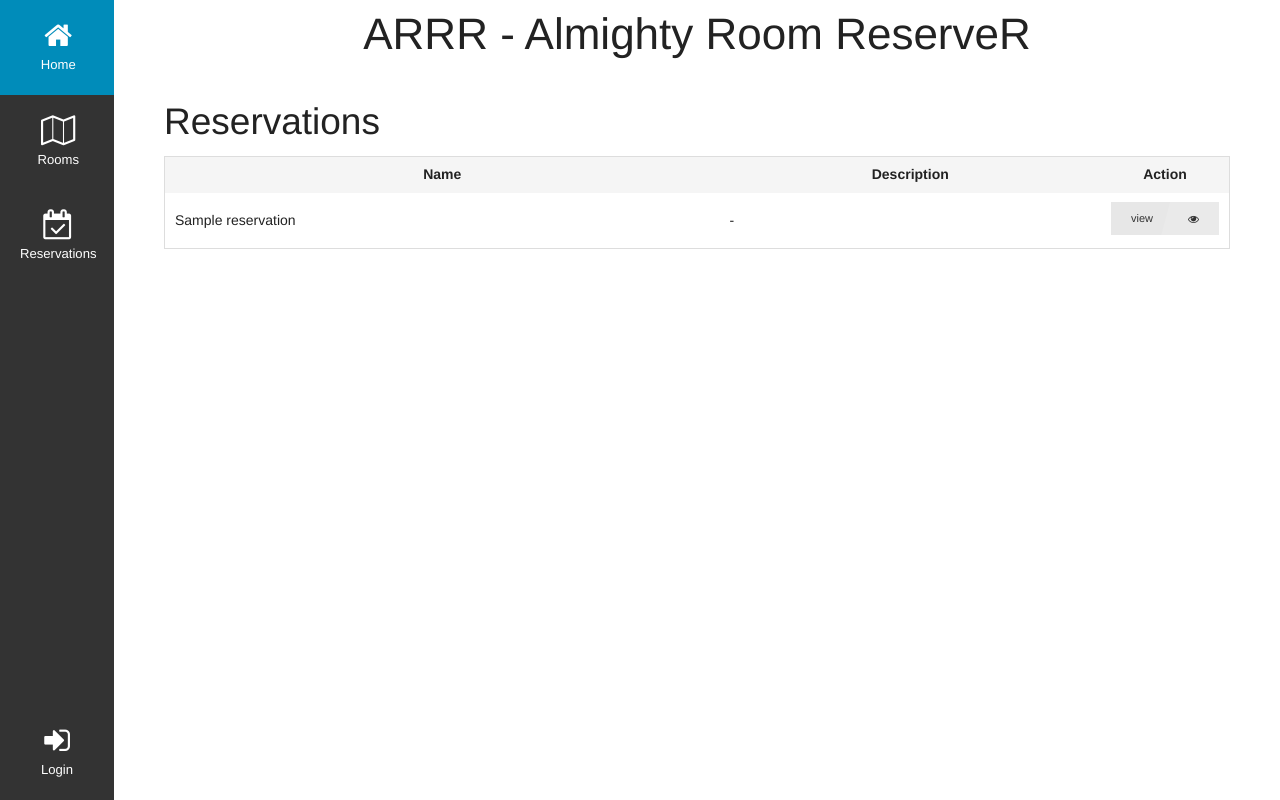
After one commit to kviktor/arrr, a Django app: page /reservation/list/ in a window 1280 px wide. The commit adds this page. Run offline with Django 3.2, Linux system fonts and the light colour scheme; tables that the repository leaves empty hold one stand-in row (values such as "Sample post"); some libraries are stand-ins or nearby versions.

Commit message:
arrr: add basic reservation CRUD

```diff
--- a/arrr/arrr/models.py
+++ b/arrr/arrr/models.py
@@ -12,6 +12,9 @@ class Room(TimeStampedModel):
     description = TextField(blank=True)
     creator = ForeignKey(User, related_name='created_rooms')
 
+    def __str__(self):
+        return self.name
+
     def get_absolute_url(self):
         return reverse("room-detail", kwargs={'slug': self.slug})
 
@@ -21,3 +24,6 @@ class Reservation(TimeFramedModel):
     is_public = BooleanField(default=False)
     room = ForeignKey(Room)
     reserver = ForeignKey(User, related_name='reservations')
+
+    def get_absolute_url(self):
+        return reverse("reservation-detail", kwargs={'pk': self.pk})
--- a/arrr/arrr/urls.py
+++ b/arrr/arrr/urls.py
@@ -9,6 +9,8 @@ from .views import (
     home,
     RoomCreateView, RoomDetailView, RoomListView, RoomEditView, RoomDeleteView,
     UserRegisterView,
+    ReservationCreateView, ReservationDetailView, ReservationListView,
+    ReservationEditView, ReservationDeleteView,
 )
 
 urlpatterns = patterns(
@@ -24,6 +26,18 @@ urlpatterns = patterns(
         RoomEditView.as_view(), name="room-edit"),
     url(r'^room/(?P<slug>[A-Za-z0-9\-]+)/delete/$',
         RoomDeleteView.as_view(), name="room-delete"),
+
+    url(r'^reservation/create/$', ReservationCreateView.as_view(),
+        name="reservation-create"),
+    url(r'^reservation/list/$', ReservationListView.as_view(),
+        name="reservation-list"),
+    url(r'^reservation/(?P<pk>\d+)/$',
+        ReservationDetailView.as_view(), name="reservation-detail"),
+    url(r'^reservation/(?P<pk>\d+)/edit/$',
+        ReservationEditView.as_view(), name="reservation-edit"),
+    url(r'^reservation/(?P<pk>\d+)/delete/$',
+        ReservationDeleteView.as_view(), name="reservation-delete"),
+
     url('^register/$', UserRegisterView.as_view(), name="register"),
     url('^', include('django.contrib.auth.urls')),
 
--- a/arrr/arrr/views.py
+++ b/arrr/arrr/views.py
@@ -11,8 +11,8 @@ from django.views.generic import (
 from braces.views import LoginRequiredMixin
 from braces.views import StaffuserRequiredMixin
 
-from .models import Room
-from .forms import RoomForm, UserRegisterForm
+from .models import Room, Reservation
+from .forms import RoomForm, UserRegisterForm, ReservationForm
 
 
 def home(request):
@@ -68,3 +68,38 @@ class UserRegisterView(SuccessMessageMixin, CreateView):
 
     def get_success_url(self):
         return reverse("home")
+
+
+class ReservationListView(ListView):
+    model = Reservation
+    template_name = "reservation-list.html"
+
+
+class ReservationCreateView(LoginRequiredMixin, CreateView):
+    model = Reservation
+    form_class = ReservationForm
+    template_name = "reservation-create.html"
+
+    def form_valid(self, form):
+        room = form.save(commit=False)
+        room.reserver = self.request.user
+        return super().form_valid(form)
+
+
+class ReservationDetailView(DetailView):
+    model = Reservation
+    template_name = "reservation-detail.html"
+
+
+class ReservationEditView(LoginRequiredMixin, UpdateView):
+    model = Reservation
+    form_class = ReservationForm
+    template_name = "reservation-edit.html"
+
+
+class ReservationDeleteView(LoginRequiredMixin, DeleteView):
+    model = Reservation
+    template_name = "base-delete.html"
+
+    def get_success_url(self):
+        return reverse("reservation-list")
--- a/arrr/templates/base.html
+++ b/arrr/templates/base.html
@@ -44,7 +44,7 @@
               <i class="fa fa-map-o"></i>
               <label>{% trans "Rooms" %}</label>
             </a>
-            <a class="item">
+            <a class="item" href="{% url "reservation-list" %}">
               <i class="fa fa-calendar-check-o"></i>
               <label>{% trans "Reservations" %}</label>
             </a>
--- /dev/null
+++ b/arrr/templates/reservation-list.html
@@ -0,0 +1,44 @@
+{% extends "base.html" %}
+{% load i18n %n
+{% load crispy_forms_tags %}
+
+{% block content %}
+
+
+<h2>
+  {% if request.user.is_staff %}
+    <a class="button success small ffab-before fa-plus right" href="{% url "room-create" %}" style="margin-top: 8px;">
+      Create reservation
+    </a>
+  {% endif %}
+  Reservations
+</h2>
+
+<table id="room-list-table">
+  <thead>
+    <tr>
+      <th>Name</th>
+      <th>Description</th>
+      <th>Action</th>
+    </tr>
+  </thead>
+  <tbody>
+    {% for r in object_list %}
+      <tr>
+        <td>
+          {{ r.title }}
+        </td>
+        <td>
+          {{ room.description|default:"-" }}
+        </td>
+        <td>
+          <a class="button tiny secondary ffab-after fa-eye" href="{% url "reservation-detail" pk=r.pk %}">
+            view
+          </a>
+        </td>
+      </tr>
+    {% endfor %}
+  </tbody>
+</table>
+
+{% endblock %}
```
Also changed, not shown: arrr/arrr/forms.py (+7 -1 lines), arrr/templates/reservation-create.html (added, +18 -0 lines), arrr/templates/reservation-detail.html (added, +20 -0 lines), arrr/templates/reservation-edit.html (added, +18 -0 lines).
